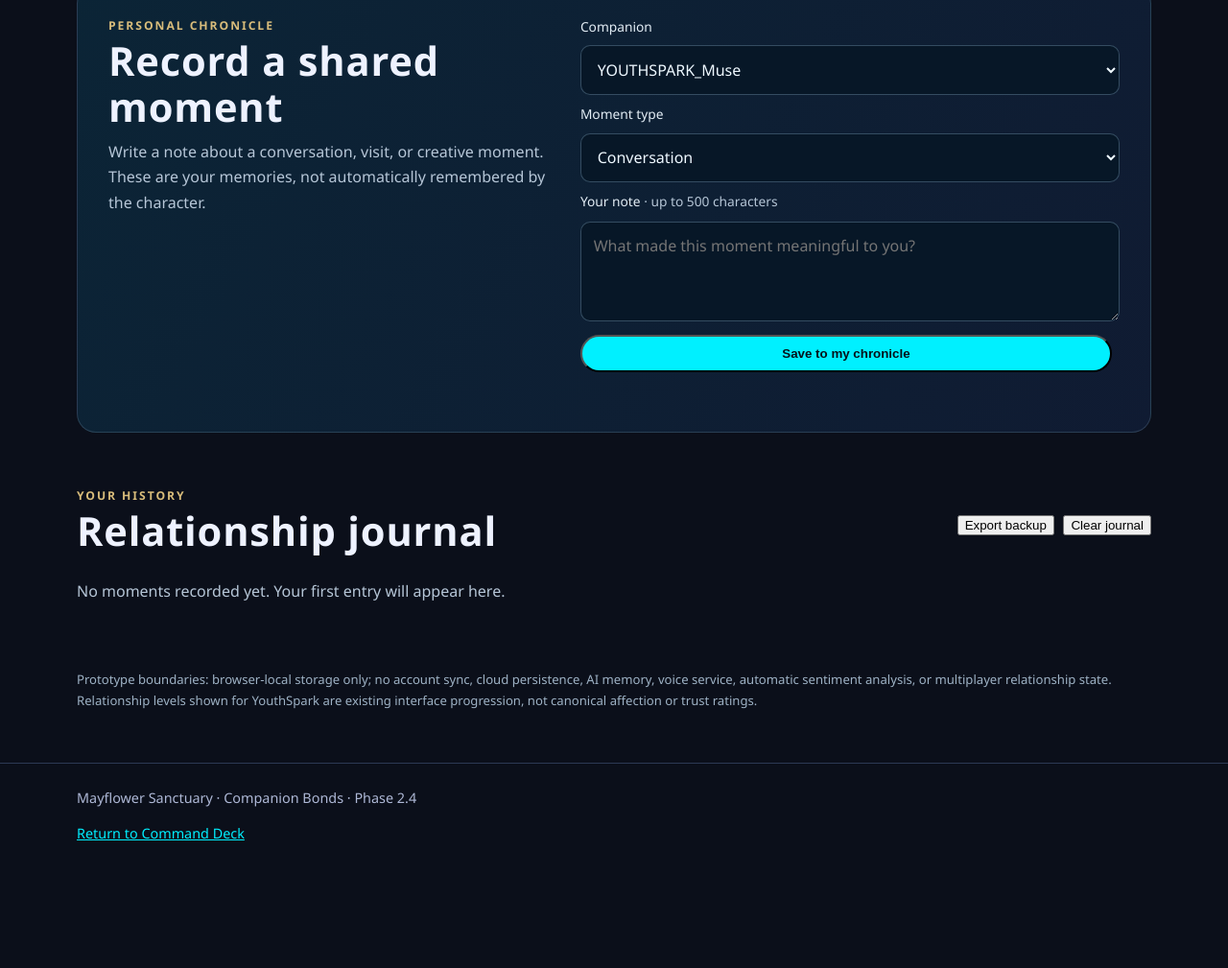
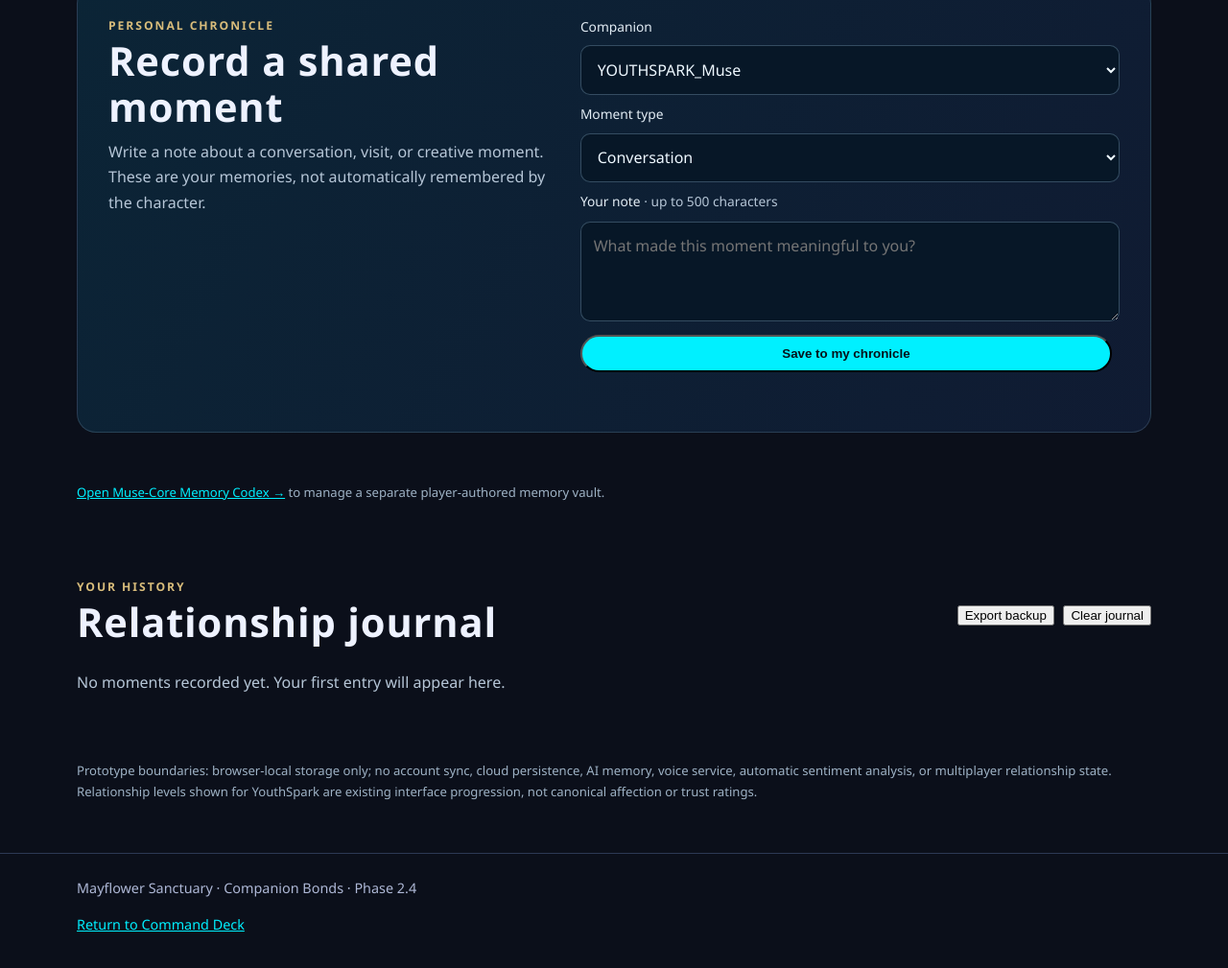
Before and after one commit to bellon118-wq/bellon118-wq, a plain HTML site: page companions.html in a window 1280 px wide. Shown: the part 1268-2277 px from the top of the page at 96% size. Before the commit the page ends 2203 px from the top, so only its background shows below. Drawn offline with Linux system fonts and the light colour scheme.

Commit message:
Integrate Phase 2.5 Muse-Core Memory Codex

```diff
--- a/companions.html
+++ b/companions.html
@@ -32,6 +32,7 @@
 <button class="btn" type="submit">Save to my chronicle</button><p id="momentFormStatus" class="muted" role="status" aria-live="polite"></p>
 </form>
 </section>
+<p class="bond-disclaimer"><a href="muse-core.html">Open Muse-Core Memory Codex →</a> to manage a separate player-authored memory vault.</p>
 <section class="bond-archive"><div class="bond-archive-head"><div><p class="kicker">Your history</p><h2>Relationship journal</h2></div><div class="bond-tools"><button class="chip" id="exportBondJournal" type="button">Export backup</button><button class="chip" id="resetBondJournal" type="button">Clear journal</button></div></div>
 <div id="bondTimeline" class="bond-timeline"><p class="muted">No moments recorded yet. Your first entry will appear here.</p></div></section>
 <p class="bond-disclaimer">Prototype boundaries: browser-local storage only; no account sync, cloud persistence, AI memory, voice service, automatic sentiment analysis, or multiplayer relationship state. Relationship levels shown for YouthSpark are existing interface progression, not canonical affection or trust ratings.</p>
```
